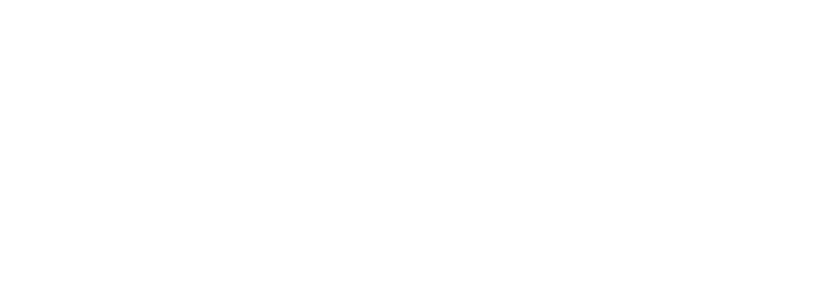
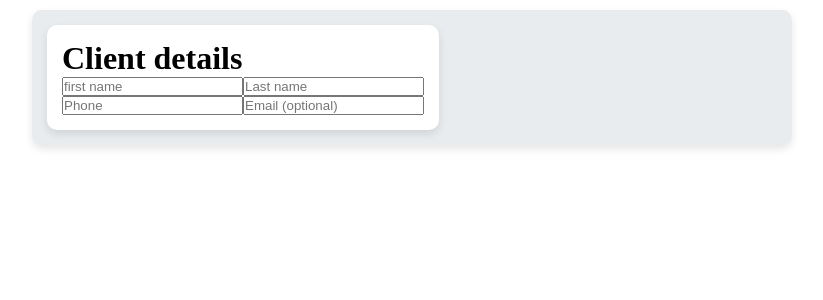
Before and after one commit to redskyby/js_developer_intern_test_task, a React (Create React App) app: page / in a window 1280 px wide. Shown: the top 300 px of the page, without its empty margins (228-1051 px from the left). Built offline with nearby package versions, Linux system fonts and the light colour scheme.

Commit message:
ClientDetails.tsx was started to init.

```diff
--- a/src/components/app/App.module.scss
+++ b/src/components/app/App.module.scss
@@ -0,0 +1,19 @@
+* {
+    margin: 0;
+    padding: 0;
+    box-sizing: border-box;
+}
+
+.content {
+    display: flex;
+    flex-direction: row;
+    justify-content: space-between;
+    align-items: center;
+    margin: 10px auto;
+    padding: 15px;
+    max-width: 760px;
+    width: 100%;
+    border-radius: 10px;
+    box-shadow: 0 4px 8px rgba(0, 0, 0, 0.1);
+    background-color: #e9ecef;
+}
--- a/src/components/app/App.tsx
+++ b/src/components/app/App.tsx
@@ -7,7 +7,7 @@
 
 function App() {
     return (
-        <div>
+        <div className={style.content}>
             <div>
                 <ClientDetails />
                 <JobDetails />
--- a/src/components/clientDetails/ClientDetails.module.scss
+++ b/src/components/clientDetails/ClientDetails.module.scss
@@ -0,0 +1,6 @@
+.content {
+    border-radius: 10px;
+    box-shadow: 0 4px 8px rgba(0, 0, 0, 0.1);
+    padding: 15px;
+    background-color: #fff;
+}
--- a/src/components/clientDetails/ClientDetails.tsx
+++ b/src/components/clientDetails/ClientDetails.tsx
@@ -2,7 +2,23 @@
 import style from "./ClientDetails.module.scss";
 
 const ClientDetails = () => {
-    return <div></div>;
+    return (
+        <div className={style.content}>
+            <div>
+                <h1>Client details</h1>
+            </div>
+            <form>
+                <div>
+                    <input type="text" placeholder={"first name"} />
+                    <input type="text" placeholder={"Last name"} />
+                </div>
+                <div>
+                    <input type="tel" placeholder={"Phone"} />
+                    <input type="email" placeholder={"Email (optional)"} />
+                </div>
+            </form>
+        </div>
+    );
 };
 
 export default ClientDetails;
```
